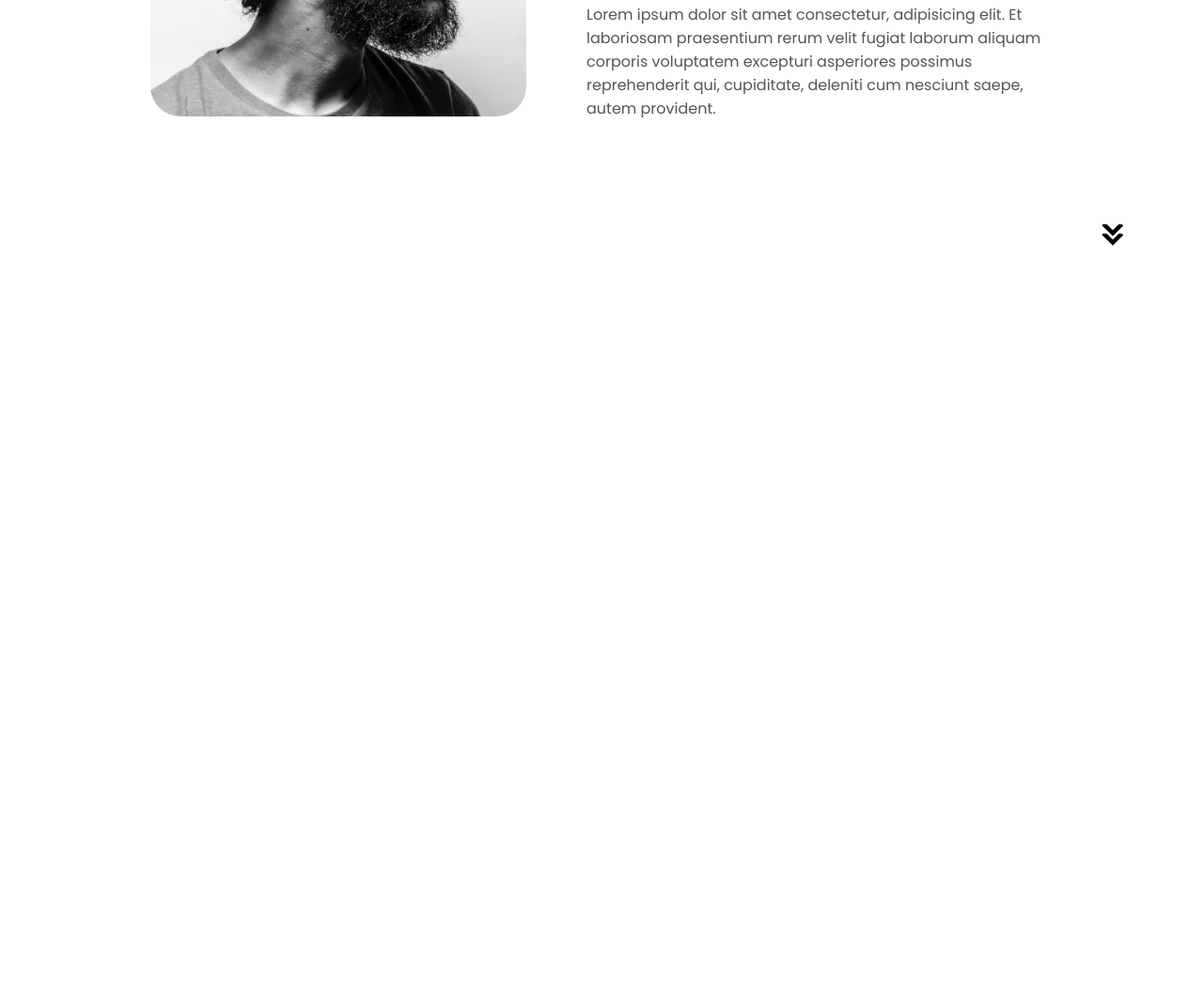
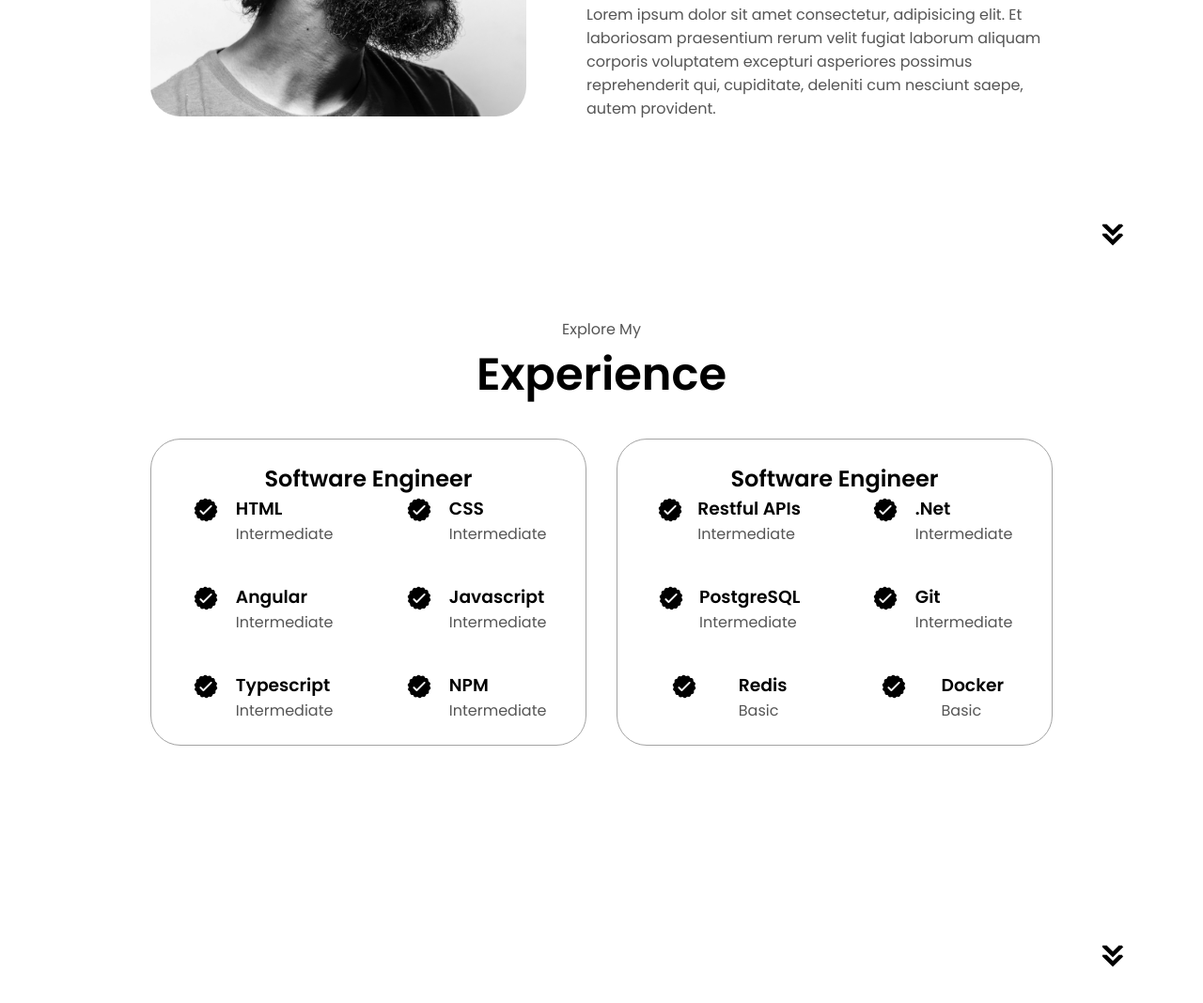
Before and after one commit to sandileZ/sandileZ.github.io, a website: page index.html in a window 1280 px wide. Shown: the part 1238-2306 px from the top of the page at 94% size. Before the commit the page ends 1544 px from the top, so only its background shows below. Drawn offline with Linux system fonts and the light colour scheme.

Commit message:
added experience section

```diff
--- a/index.html
+++ b/index.html
@@ -93,7 +93,110 @@
           </div>
         </div>
       </div>
-      <img src="./assets/arrow.png" alt="Aroww icon" class="icon arrow" onclick="location.href='./#experience'"/>
+      <img src="./assets/arrow.png" alt="Arrow icon" class="icon arrow" onclick="location.href='./#experience'"/>
+    </section>
+    <section id="experience">
+      <p class="section_text_p1">Explore My</p>
+      <h1 class="title">Experience</h1>
+      <div class="experiance-details-container">
+        <div class="about-containers">
+          <div class="details-container">
+            <h2 class="experiance-sub-title">Software Engineer</h2>
+            <div class="article-container">
+              <article>
+                <img src="./assets/checkmark.png" alt="Experience icon" class="icon"/>
+                <div>
+                  <h3>HTML</h3>
+                  <p>Intermediate</p>
+                </div>
+              </article>
+              <article>
+                <img src="./assets/checkmark.png" alt="Experience icon" class="icon"/>
+                <div>
+                  <h3>CSS</h3>
+                  <p>Intermediate</p>
+                </div>
+              </article>
+              <article>
+                <img src="./assets/checkmark.png" alt="Experience icon" class="icon"/>
+                <div>
+                  <h3>Angular</h3>
+                  <p>Intermediate</p>
+                </div>
+              </article>
+              <article>
+                <img src="./assets/checkmark.png" alt="Experience icon" class="icon"/>
+                <div>
+                  <h3>Javascript</h3>
+                  <p>Intermediate</p>
+                </div>
+              </article>
+              <article>
+                <img src="./assets/checkmark.png" alt="Experience icon" class="icon"/>
+                <div>
+                  <h3>Typescript</h3>
+                  <p>Intermediate</p>
+                </div>
+              </article>
+              <article>
+                <img src="./assets/checkmark.png" alt="Experience icon" class="icon"/>
+                <div>
+                  <h3>NPM</h3>
+                  <p>Intermediate</p>
+                </div>
+              </article>
+            </div>
+          </div>
+          <div class="details-container">
+            <h2 class="experiance-sub-title">Software Engineer</h2>
+            <div class="article-container">
+              <article>
+                <img src="./assets/checkmark.png" alt="Experience icon" class="icon"/>
+                <div>
+                  <h3>Restful APIs</h3>
+                  <p>Intermediate</p>
+                </div>
+              </article>
+              <article>
+                <img src="./assets/checkmark.png" alt="Experience icon" class="icon"/>
+                <div>
+                  <h3>.Net</h3>
+                  <p>Intermediate</p>
+                </div>
+              </article>
+              <article>
+                <img src="./assets/checkmark.png" alt="Experience icon" class="icon"/>
+                <div>
+                  <h3>PostgreSQL</h3>
+                  <p>Intermediate</p>
+                </div>
+              </article>
+              <article>
+                <img src="./assets/checkmark.png" alt="Experience icon" class="icon"/>
+                <div>
+                  <h3>Git</h3>
+                  <p>Intermediate</p>
+                </div>
+              </article>
+              <article>
+                <img src="./assets/checkmark.png" alt="Experience icon" class="icon"/>
+                <div>
+                  <h3>Redis</h3>
+                  <p>Basic</p>
+                </div>
+              </article>
+              <article>
+                <img src="./assets/checkmark.png" alt="Experience icon" class="icon"/>
+                <div>
+                  <h3>Docker</h3>
+                  <p>Basic</p>
+                </div>
+              </article>
+            </div>
+          </div>
+        </div>
+      </div>
+      <img src="./assets/arrow.png" alt="Arrow icon" class="icon arrow" onclick="location.href='./#projects'"/>
     </section>
     <script src="script.js"></script>
   </body>
--- a/styles.css
+++ b/styles.css
@@ -299,3 +299,42 @@ section {
   width: 400px;
   margin: auto 0;
 }
+
+/*Experience*/
+
+#experience {
+  position: relative;
+}
+
+.experience-sub-title {
+  color: rgb(85, 85, 85);
+  font-weight: 600;
+  font-size: 1.75rem;
+  margin-bottom: 2rem;
+}
+
+.experience-details-container {
+  display: flex;
+  justify-content: center;
+  flex-direction: column;
+}
+
+.article-container {
+  display: flex;
+  text-align: initial;
+  flex-wrap: wrap;
+  flex-direction: row;
+  gap: 2.5rem;
+  justify-content: space-around;
+}
+
+article {
+  display: flex;
+  width: 10rem;
+  justify-content: space-around;
+  gap: 0.5rem;
+}
+
+article .icon {
+  cursor: default;
+}
```
